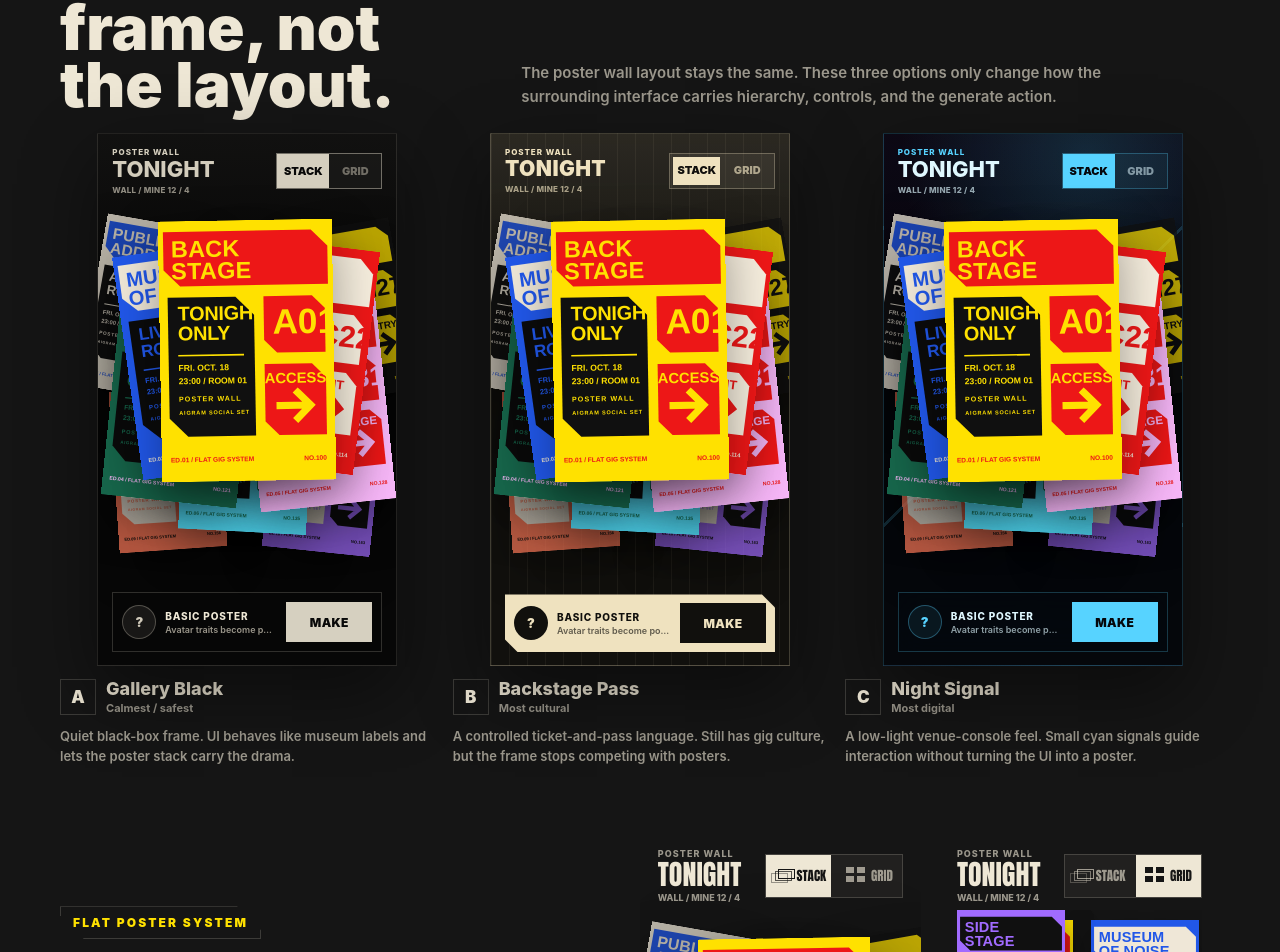
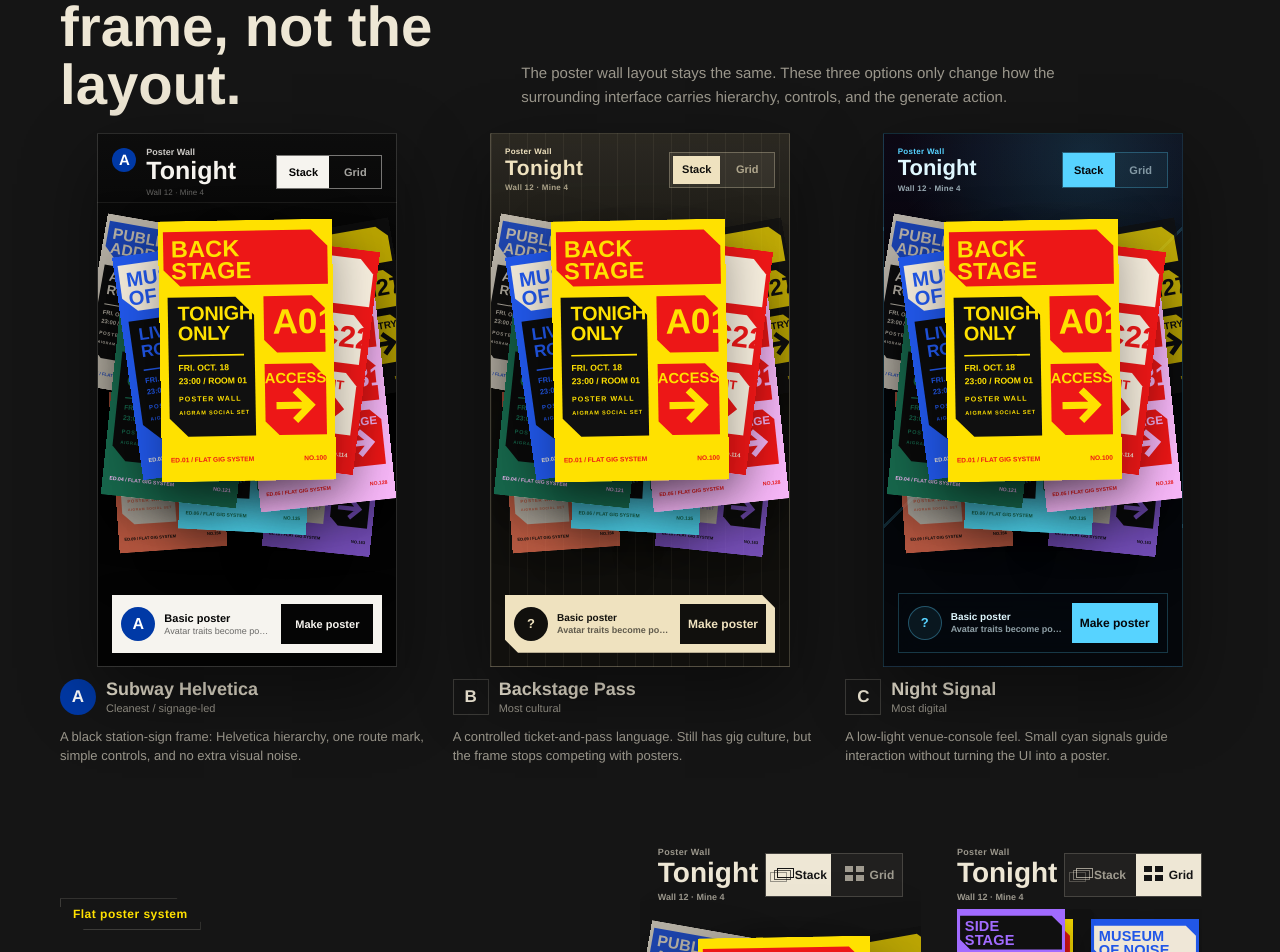
Before and after one commit to yinxinghuan/poster-wall, a React (Vite) app: page / in a window 1280 px wide. Shown: the part 169-1121 px from the top of the page. Built offline with nearby package versions, Linux system fonts and the light colour scheme.

Commit message:
Refine poster wall Helvetica UI direction

```diff
--- a/src/PosterWall/ReviewPage.less
+++ b/src/PosterWall/ReviewPage.less
@@ -9,6 +9,8 @@
 @red: #f31313;
 @green: #17664b;
 @cyan: #4dcfe8;
+@subwayBlue: #0039a6;
+@subwayWhite: #f6f4ef;
 @cut: polygon(0 0, calc(100% - 24px) 0, 100% 24px, 100% 100%, 24px 100%, 0 calc(100% - 24px));
 
 .pwr-page {
@@ -16,7 +18,7 @@
   padding: 28px;
   color: @fg;
   background: @bg;
-  font-family: Inter, ui-sans-serif, system-ui, -apple-system, BlinkMacSystemFont, sans-serif;
+  font-family: 'Helvetica Neue', Helvetica, Arial, -apple-system, BlinkMacSystemFont, sans-serif;
 }
 
 .pwr-hero,
@@ -48,9 +50,9 @@
     margin: 10px 0 0;
     max-width: 560px;
     color: @fg;
-    font-size: clamp(36px, 5vw, 62px);
-    font-weight: 1000;
-    line-height: 0.92;
+    font-size: clamp(38px, 4.4vw, 58px);
+    font-weight: 700;
+    line-height: 1.02;
     letter-spacing: 0;
   }
 
@@ -60,7 +62,7 @@
     max-width: 600px;
     color: @muted;
     font-size: 15px;
-    font-weight: 620;
+    font-weight: 500;
     line-height: 1.62;
   }
 }
@@ -81,7 +83,7 @@
     margin: 0;
     color: @muted;
     font-size: 13px;
-    font-weight: 620;
+    font-weight: 500;
     line-height: 1.48;
   }
 }
@@ -114,15 +116,14 @@
     display: block;
     font-size: 8px;
     font-weight: 760;
-    letter-spacing: 0.12em;
-    text-transform: uppercase;
+    letter-spacing: 0.04em;
   }
 
   strong {
     display: block;
     margin-top: 2px;
     font-size: 24px;
-    font-weight: 900;
+    font-weight: 700;
     line-height: 0.95;
     letter-spacing: 0;
   }
@@ -147,7 +148,7 @@
     align-items: center;
     justify-content: center;
     font-size: 11px;
-    font-weight: 900;
+    font-weight: 700;
     line-height: 1;
   }
 }
@@ -196,9 +197,8 @@
 
   strong {
     font-size: 10px;
-    font-weight: 850;
-    letter-spacing: 0.08em;
-    text-transform: uppercase;
+    font-weight: 700;
+    letter-spacing: 0;
   }
 
   small {
@@ -213,9 +213,8 @@
     border: 0;
     border-radius: 0;
     font-size: 12px;
-    font-weight: 900;
-    letter-spacing: 0.03em;
-    text-transform: uppercase;
+    font-weight: 700;
+    letter-spacing: 0;
   }
 }
 
@@ -227,7 +226,7 @@
   align-items: center;
   justify-content: center;
   font-size: 13px;
-  font-weight: 900;
+  font-weight: 700;
 }
 
 .pwr-candidate__copy {
@@ -245,7 +244,7 @@
     border: 1px solid @line;
     color: @fg;
     font-size: 17px;
-    font-weight: 950;
+    font-weight: 700;
   }
 
   strong,
@@ -256,59 +255,141 @@
   strong {
     color: @fg;
     font-size: 18px;
-    font-weight: 850;
+    font-weight: 700;
   }
 
   small {
     margin-top: 2px;
     color: @muted;
     font-size: 11px;
-    font-weight: 680;
+    font-weight: 500;
   }
 }
 
 .pwr-candidate--gallery {
   .pwr-candidate__phone {
+    font-family: 'Helvetica Neue', Helvetica, Arial, sans-serif;
     background:
-      linear-gradient(180deg, rgba(238,231,213,0.045), transparent 34%),
-      #070707;
+      linear-gradient(180deg, transparent 0 68px, rgba(246,244,239,0.08) 68px 69px, transparent 69px),
+      linear-gradient(180deg, rgba(246,244,239,0.035), transparent 31%),
+      #040404;
+    border-color: rgba(246,244,239,0.16);
   }
 
   .pwr-candidate__top {
-    color: rgba(238,231,213,0.88);
+    color: @subwayWhite;
+
+    > div {
+      position: relative;
+      padding-left: 34px;
+
+      &::before {
+        content: 'A';
+        position: absolute;
+        left: 0;
+        top: 1px;
+        width: 24px;
+        height: 24px;
+        border-radius: 50%;
+        color: #fff;
+        background: @subwayBlue;
+        text-align: center;
+        font-size: 15px;
+        font-weight: 800;
+        line-height: 24px;
+      }
+    }
+
+    span {
+      color: rgba(246,244,239,0.82);
+      font-size: 9px;
+      font-weight: 700;
+      letter-spacing: 0;
+    }
 
     strong {
-      font-family: Inter, ui-sans-serif, system-ui, sans-serif;
-      font-size: 22px;
-      font-weight: 820;
+      font-family: 'Helvetica Neue', Helvetica, Arial, sans-serif;
+      margin-top: 1px;
+      font-size: 25px;
+      font-weight: 700;
+      line-height: 1;
+      letter-spacing: 0;
+    }
+
+    small {
+      color: rgba(246,244,239,0.58);
+      font-size: 8px;
+      font-weight: 500;
+      letter-spacing: 0;
     }
 
     nav {
-      color: rgba(238,231,213,0.42);
-      background: rgba(238,231,213,0.035);
+      height: 34px;
+      color: rgba(246,244,239,0.66);
+      border-color: rgba(246,244,239,0.46);
+      background: transparent;
 
       b:first-child {
-        color: #070707;
-        background: rgba(238,231,213,0.88);
+        color: #050505;
+        background: @subwayWhite;
+      }
+
+      b {
+        font-family: 'Helvetica Neue', Helvetica, Arial, sans-serif;
+        font-size: 11px;
+        font-weight: 700;
       }
     }
   }
 
   .pwr-candidate__bottom {
-    border: 1px solid rgba(238,231,213,0.18);
-    background: rgba(7,7,7,0.8);
-    backdrop-filter: blur(14px);
+    grid-template-columns: 34px minmax(0, 1fr) 92px;
+    border: 0;
+    color: #050505;
+    background: @subwayWhite;
+    box-shadow: 0 15px 36px rgba(0,0,0,0.38);
+
+    strong {
+      font-size: 11px;
+      font-weight: 700;
+    }
+
+    small {
+      color: rgba(5,5,5,0.58);
+      font-size: 9px;
+      font-weight: 500;
+      opacity: 1;
+    }
   }
 
   .pwr-candidate__avatar {
-    border: 1px solid rgba(238,231,213,0.28);
-    color: rgba(238,231,213,0.86);
-    background: rgba(238,231,213,0.08);
+    color: #fff;
+    background: @subwayBlue;
+    font-size: 16px;
+    font-weight: 800;
   }
 
   button {
-    color: #090909;
-    background: rgba(238,231,213,0.9);
+    color: @subwayWhite;
+    background: #050505;
+    font-family: 'Helvetica Neue', Helvetica, Arial, sans-serif;
+    font-size: 11px;
+    font-weight: 700;
+  }
+
+  .pwr-candidate__copy > span {
+    color: #fff;
+    background: @subwayBlue;
+    border-color: transparent;
+    border-radius: 50%;
+    font-family: 'Helvetica Neue', Helvetica, Arial, sans-serif;
+    font-weight: 800;
+  }
+
+  .pwr-candidate__copy strong,
+  .pwr-candidate__copy small,
+  p {
+    font-family: 'Helvetica Neue', Helvetica, Arial, sans-serif;
   }
 }
 
@@ -326,9 +407,9 @@
     color: #efe2bf;
 
     strong {
-      font-family: Inter, ui-sans-serif, system-ui, sans-serif;
+      font-family: 'Helvetica Neue', Helvetica, Arial, sans-serif;
       font-size: 21px;
-      font-weight: 900;
+      font-weight: 700;
       letter-spacing: 0.02em;
     }
 
@@ -382,9 +463,9 @@
     }
 
     strong {
-      font-family: Inter, ui-sans-serif, system-ui, sans-serif;
+      font-family: 'Helvetica Neue', Helvetica, Arial, sans-serif;
       font-size: 22px;
-      font-weight: 780;
+      font-weight: 700;
     }
 
     nav {
@@ -432,9 +513,8 @@
   color: @yellow;
   border: 1px solid @line;
   font-size: 12px;
-  font-weight: 1000;
-  letter-spacing: 0.18em;
-  text-transform: uppercase;
+  font-weight: 800;
+  letter-spacing: 0.04em;
   clip-path: @cut;
 }
 
@@ -444,8 +524,8 @@
   margin: 14px 0 0;
   max-width: 720px;
   font-size: clamp(42px, 6vw, 82px);
-  font-weight: 1000;
-  line-height: 0.94;
+  font-weight: 700;
+  line-height: 1.02;
   letter-spacing: 0;
 }
 
@@ -461,7 +541,7 @@
   margin: 18px 0 0;
   color: @muted;
   font-size: 16px;
-  font-weight: 650;
+  font-weight: 500;
   line-height: 1.62;
 }
 
@@ -483,7 +563,7 @@
   background: transparent;
   color: @fg;
   font-size: 13px;
-  font-weight: 850;
+  font-weight: 700;
   text-decoration: none;
 }
 
@@ -523,18 +603,18 @@
     display: block;
     color: @muted;
     font-size: 9px;
-    font-weight: 850;
-    letter-spacing: 0.12em;
+    font-weight: 700;
+    letter-spacing: 0.04em;
   }
 
   .pwr-mode-title strong {
     display: block;
     margin-top: 2px;
     color: @fg;
-    font-family: Impact, Haettenschweiler, 'Arial Black', Inter, sans-serif;
+    font-family: 'Helvetica Neue', Helvetica, Arial, Inter, sans-serif;
     font-size: 28px;
-    font-weight: 1000;
-    line-height: 0.95;
+    font-weight: 760;
+    line-height: 1;
   }
 
   .pwr-mode-title small {
@@ -590,10 +670,10 @@
 
   .pwr-mode-switch strong {
     display: block;
-    font-family: Impact, Haettenschweiler, 'Arial Black', Inter, sans-serif;
-    font-size: 13px;
-    font-weight: 1000;
-    line-height: 0.9;
+    font-family: 'Helvetica Neue', Helvetica, Arial, Inter, sans-serif;
+    font-size: 12px;
+    font-weight: 760;
+    line-height: 1;
   }
 
   .pwr-mode-switch small {
@@ -601,9 +681,8 @@
     margin-top: 0;
     color: currentColor;
     font-size: 6px;
-    font-weight: 1000;
+    font-weight: 700;
     letter-spacing: 0.04em;
-    text-transform: uppercase;
   }
 
   .pwr-mode-switch__icon {
@@ -683,9 +762,9 @@
     background: @red;
     color: @fg;
     clip-path: @cut;
-    font-family: Impact, Haettenschweiler, 'Arial Black', Inter, sans-serif;
-    font-size: 24px;
-    font-weight: 1000;
+    font-family: 'Helvetica Neue', Helvetica, Arial, Inter, sans-serif;
+    font-size: 15px;
+    font-weight: 800;
   }
 }
 
@@ -769,7 +848,7 @@
     background: @red;
     color: @fg;
     clip-path: @cut;
-    font-weight: 850;
+    font-weight: 700;
   }
 
   .pwr-poster {
@@ -793,7 +872,7 @@
   small {
     color: @muted;
     font-size: 10px;
-    font-weight: 900;
+    font-weight: 500;
   }
 
   strong {
@@ -803,12 +882,12 @@
     text-overflow: ellipsis;
     white-space: nowrap;
     font-size: 20px;
-    font-weight: 1000;
+    font-weight: 700;
   }
 
   em {
     font-style: normal;
-    font-weight: 1000;
+    font-weight: 700;
   }
 }
 
@@ -822,7 +901,7 @@
   border: 2px solid @fg;
   background: @green;
   color: @fg;
-  font-weight: 1000;
+  font-weight: 700;
 }
 
 .pwr-generated-review {
@@ -852,8 +931,8 @@
     margin-top: 8px;
     color: rgba(244,240,232,0.42);
     font-size: 10px;
-    font-weight: 1000;
-    letter-spacing: 0.14em;
+    font-weight: 700;
+    letter-spacing: 0.02em;
   }
 }
 
@@ -879,7 +958,7 @@
     justify-content: space-between;
     color: @muted;
     font-size: 10px;
-    font-weight: 1000;
+    font-weight: 700;
   }
 
   .pwr-poster {
@@ -894,7 +973,7 @@
     margin: 14px 0 0;
     color: @muted;
     font-size: 13px;
-    font-weight: 650;
+    font-weight: 500;
     line-height: 1.45;
   }
 }
--- a/src/PosterWall/ReviewPage.tsx
+++ b/src/PosterWall/ReviewPage.tsx
@@ -8,9 +8,9 @@ const candidates = [
   {
     id: 'gallery',
     label: 'A',
-    title: 'Gallery Black',
-    caption: 'Quiet black-box frame. UI behaves like museum labels and lets the poster stack carry the drama.',
-    meta: 'Calmest / safest',
+    title: 'Subway Helvetica',
+    caption: 'A black station-sign frame: Helvetica hierarchy, one route mark, simple controls, and no extra visual noise.',
+    meta: 'Cleanest / signage-led',
   },
   {
     id: 'pass',
@@ -48,25 +48,25 @@ function CandidatePhone({ candidate }: { candidate: typeof candidates[number] })
       <div className="pwr-candidate__phone">
         <header className="pwr-candidate__top">
           <div>
-            <span>POSTER WALL</span>
-            <strong>TONIGHT</strong>
-            <small>WALL / MINE 12 / 4</small>
+            <span>Poster Wall</span>
+            <strong>Tonight</strong>
+            <small>Wall 12 · Mine 4</small>
           </div>
           <nav aria-hidden>
-            <b>STACK</b>
-            <b>GRID</b>
+            <b>Stack</b>
+            <b>Grid</b>
           </nav>
         </header>
         <div className="pwr-candidate__deck" aria-hidden>
           {Array.from({ length: 10 }, (_, index) => <MiniPoster key={index} index={index} />)}
         </div>
         <footer className="pwr-candidate__bottom">
-          <span className="pwr-candidate__avatar">?</span>
+          <span className="pwr-candidate__avatar">{candidate.id === 'gallery' ? 'A' : '?'}</span>
           <div>
             <strong>Basic poster</strong>
             <small>Avatar traits become poster language</small>
           </div>
-          <button type="button">Make</button>
+          <button type="button">Make poster</button>
         </footer>
       </div>
       <div className="pwr-candidate__copy">
@@ -86,19 +86,19 @@ function ModePreview({ mode }: { mode: 'stack' | 'grid' }) {
     <div className={`pwr-mode pwr-mode--${mode}`}>
       <header>
         <div className="pwr-mode-title">
-          <span>POSTER WALL</span>
-          <strong>TONIGHT</strong>
-          <small>WALL / MINE  12 / 4</small>
+          <span>Poster Wall</span>
+          <strong>Tonight</strong>
+          <small>Wall 12 · Mine 4</small>
         </div>
         <div className="pwr-mode-switch" aria-hidden>
           <span className={mode === 'stack' ? 'is-active' : ''}>
             <i className="pwr-mode-switch__icon pwr-mode-switch__icon--stack"><b /><b /><b /></i>
-            <strong>STACK</strong>
+            <strong>Stack</strong>
             <small>Overlap</small>
           </span>
           <span className={mode === 'grid' ? 'is-active' : ''}>
             <i className="pwr-mode-switch__icon pwr-mode-switch__icon--grid"><b /><b /><b /><b /></i>
-            <strong>GRID</strong>
+            <strong>Grid</strong>
             <small>Order</small>
           </span>
         </div>
@@ -108,7 +108,7 @@ function ModePreview({ mode }: { mode: 'stack' | 'grid' }) {
       </div>
       <footer>
         <span>Avatar traits become poster language</span>
-        <button>MAKE</button>
+        <button>Make</button>
       </footer>
     </div>
   );
@@ -127,7 +127,7 @@ function StateCard({
     <section className={`pwr-state pwr-state--${mode}`}>
       <header>
         <span>{title}</span>
-        <strong>{mode === 'basic' ? 'BASIC' : mode === 'avatar' ? 'AVATAR' : mode === 'generating' ? 'PROCESS' : 'DETAIL'}</strong>
+        <strong>{mode === 'basic' ? 'Basic' : mode === 'avatar' ? 'Avatar' : mode === 'generating' ? 'Process' : 'Detail'}</strong>
       </header>
       {mode === 'generating' ? (
         <div className="pwr-state__press">
@@ -200,7 +200,7 @@ export default function ReviewPage() {
           </div>
         </div>
         <div className="pwr-detail-card">
-          <button type="button">← BACK</button>
+          <button type="button">← Back</button>
           <MiniPoster index={4} />
           <footer>
             <span className="pwr-avatar">G</span>
@@ -226,7 +226,7 @@ export default function ReviewPage() {
           {REVIEW_POSTER_IMAGES.slice(0, 6).map((src, index) => (
             <figure key={src}>
               <img src={src} alt={`Generated poster sample ${index + 1}`} draggable={false} />
-              <figcaption>{index % 3 === 0 ? 'BASIC' : 'AVATAR REF'}</figcaption>
+              <figcaption>{index % 3 === 0 ? 'Basic' : 'Avatar ref'}</figcaption>
             </figure>
           ))}
         </div>
```
